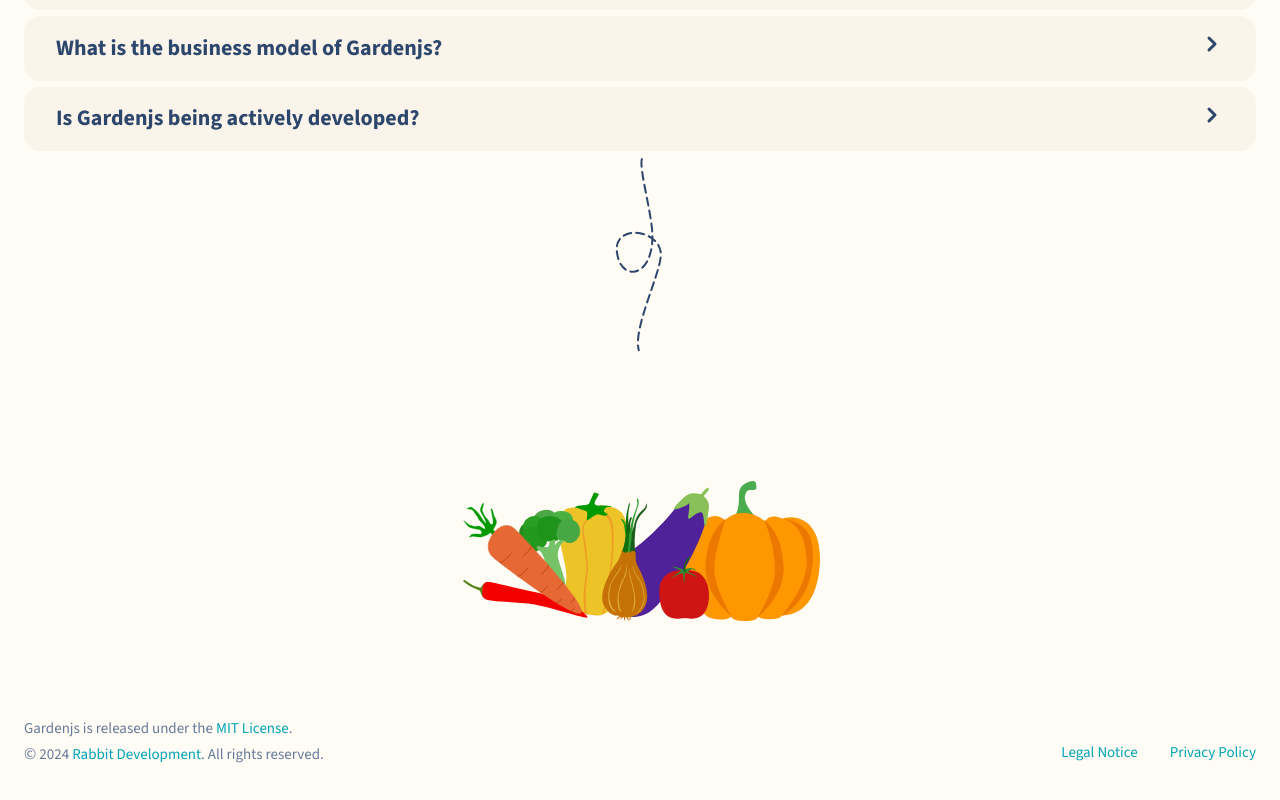
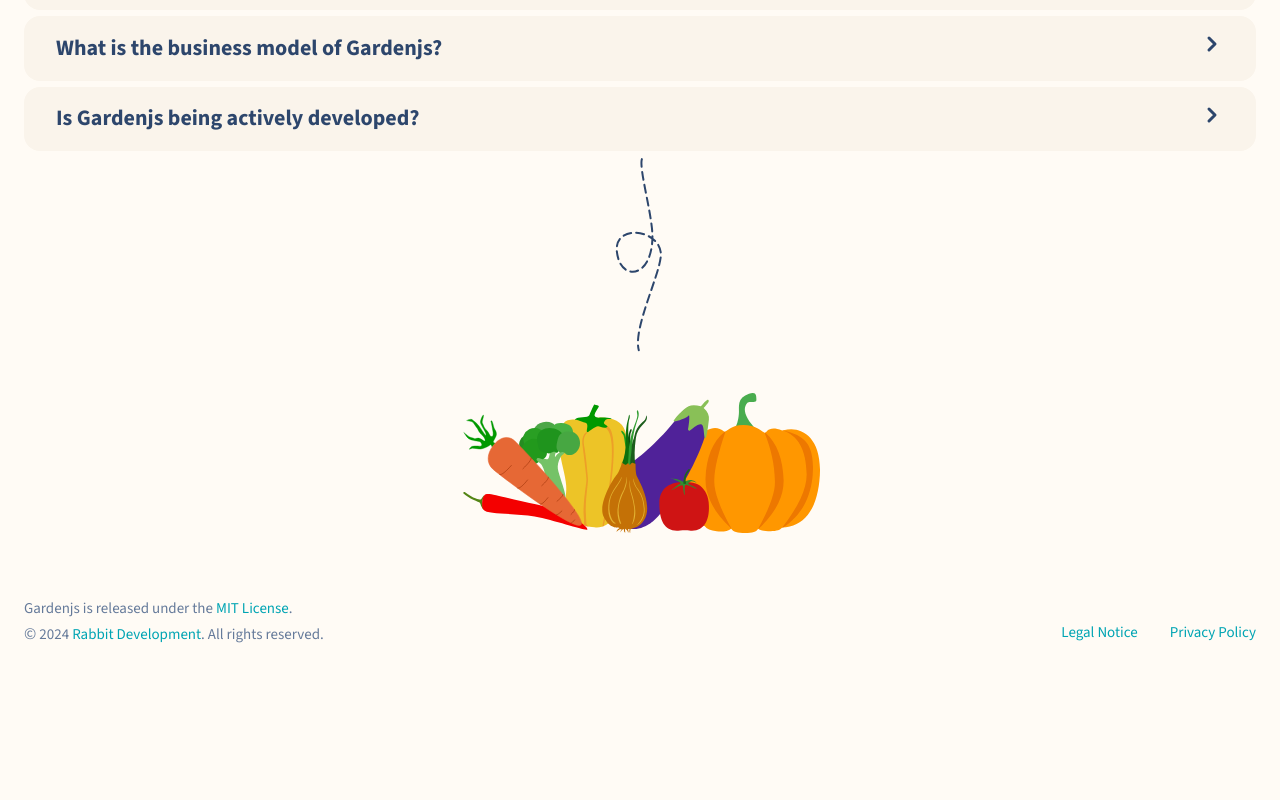
Before and after one commit to gardenjs/docs, a SvelteKit app: page / in a window 1280 px wide. Shown: the part 4720-5520 px from the top of the page. After the commit the page ends 5400 px from the top, so only its background shows below. Built offline with nearby package versions, Linux system fonts and the light colour scheme.

Commit message:
different margin-top on vegetables if homepage

```diff
--- a/src/components/vegetables/Vegetables.svelte
+++ b/src/components/vegetables/Vegetables.svelte
@@ -1,8 +1,14 @@
 <script>
   import Vegetables from '../../assets/icons/vegetables.svg'
+
+  export let isHome = false
+
+  let ifhome = 'is-home'
+  let nothome = ''
+
 </script>
 
-<div class="vegetables">
+<div class="vegetables {isHome? ifhome : nothome}">
   <img src="{Vegetables}" alt="Vegetable illustration">
 </div>
 
@@ -31,5 +37,14 @@
         width: 375px;
       }
     }
+    &.is-home {
+      margin: 2rem auto;
+      @media (min-width: 960px) {
+        margin-top: 2rem;
+      }
+      @media (min-width: 1280px) {
+        margin-top: 2.5rem;
+      }
+    }
   }
 </style>
--- a/src/layouts/Homepage.svelte
+++ b/src/layouts/Homepage.svelte
@@ -7,5 +7,5 @@
 
 <Header showHeaderintro />
 <slot></slot>
-<Vegetables />
+<Vegetables isHome />
 <Footer />
```
